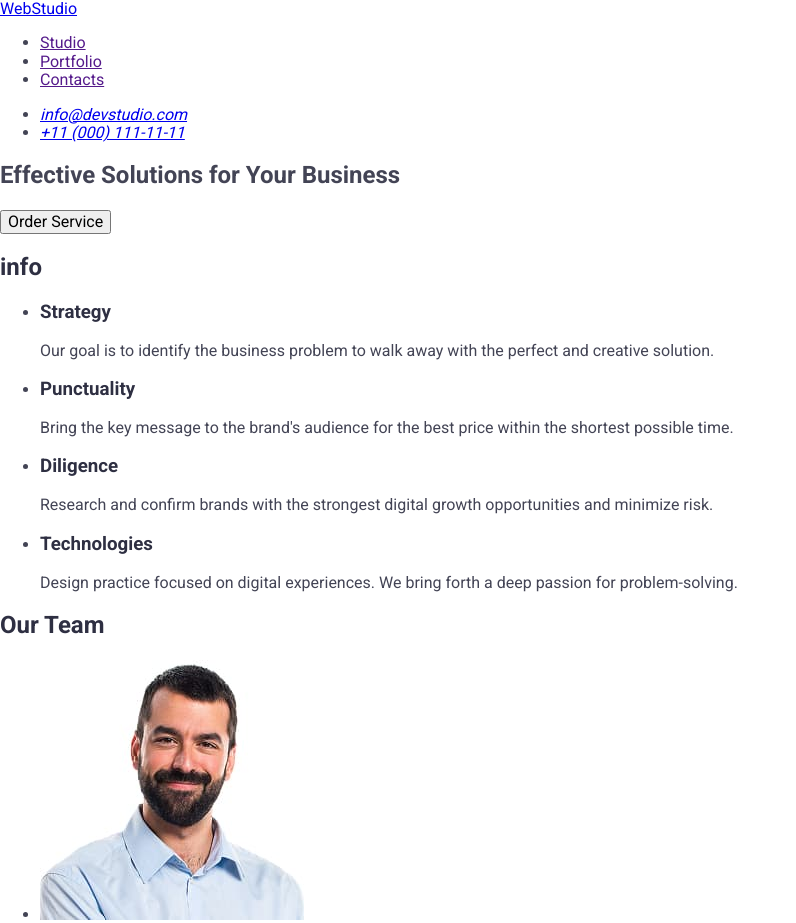
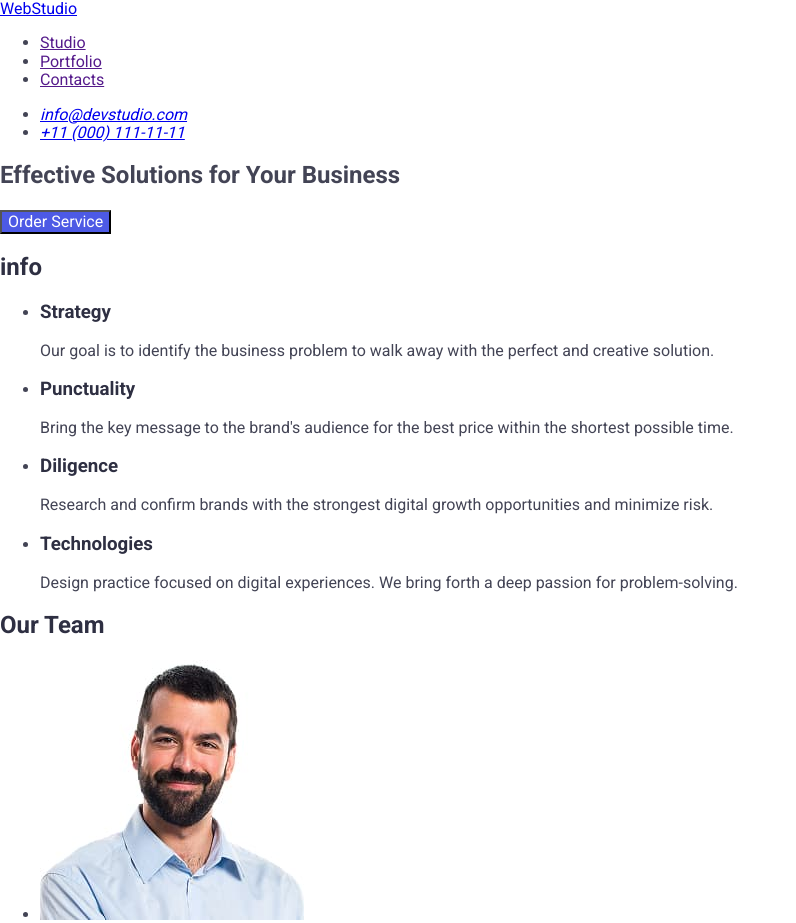
Before and after one commit to K4T3RYN4/goit-markup-hw-02, a plain HTML site: page index.html in a window 1280 px wide. Shown: the top 923 px of the page, without its empty margins (0-796 px from the left). Drawn offline with nearby package versions, Linux system fonts and the light colour scheme.

Commit message:
add button color

```diff
--- a/css/styles.css
+++ b/css/styles.css
@@ -6,3 +6,12 @@ body {
 h2, h3 {
     color: #2E2F42;
 }
+
+.main-button {
+    background-color: #4D5AE5;
+    color: #FFFFFF;
+}
+
+.main-button:hover {
+    background-color: #404BBF;
+}
--- a/index.html
+++ b/index.html
@@ -35,7 +35,7 @@
     <main>
       <section>
         <h1>Effective Solutions for Your Business</h1>
-        <button type="button">Order Service</button>
+        <button class="main-button" type="button">Order Service</button>
       </section>
       <section>
         <h2>info</h2>
```
